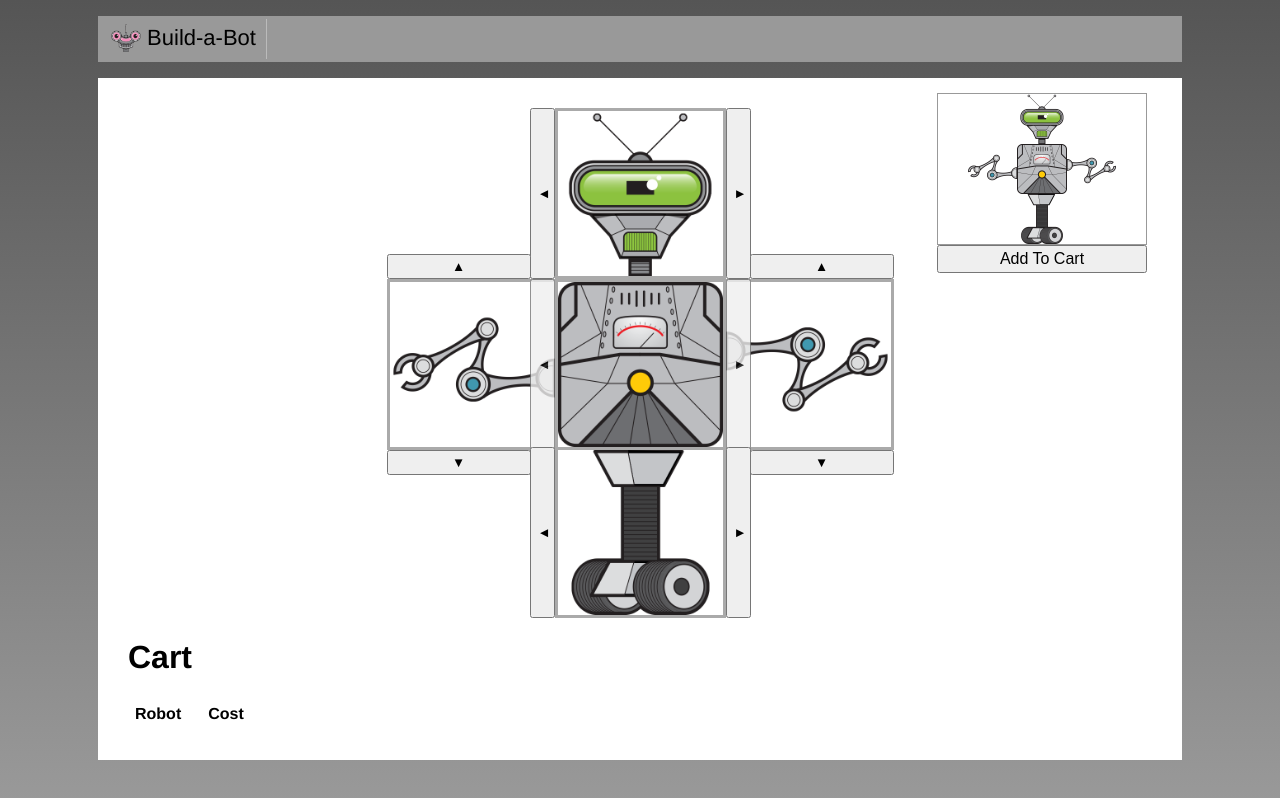
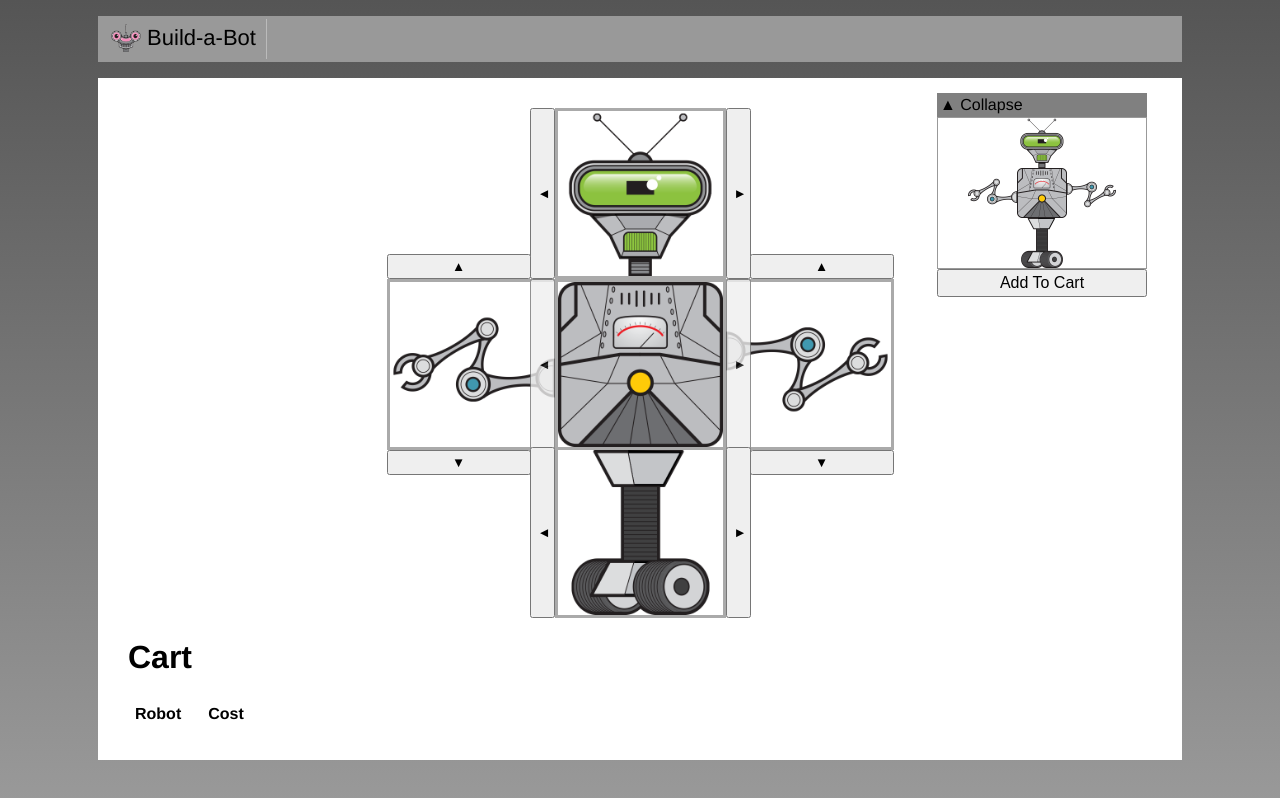
Before and after one commit to ori-volfo/build-a-bot, a Vue app: page / in a window 1280 px wide. Built offline with nearby package versions, Linux system fonts and the light colour scheme.

Commit message:
Inter-Components
Injecting Content into a Child Component with Slots

```diff
--- /dev/null
+++ b/src/shared/CollapsibleSection.vue
@@ -0,0 +1,30 @@
+<template>
+    <div>
+        <div class="header">
+            <span v-if="open" @click="open = !open">&#x25B2; Collapse</span>
+            <span v-if="!open" @click="open = !open">&#x25BC; Expand</span>
+        </div>
+        <slot v-if="open">
+
+        </slot>
+    </div>
+</template>
+
+<script>
+    export default {
+        name: "CollapsibleSection",
+        data(){
+            return{
+                open: true
+            }
+        }
+    }
+</script>
+
+<style scoped>
+    .header{
+        background-color: gray;
+        padding: 3px;
+        cursor: pointer;
+    }
+</style>
```
Also changed, not shown: src/build/RobotBuilder.vue.
